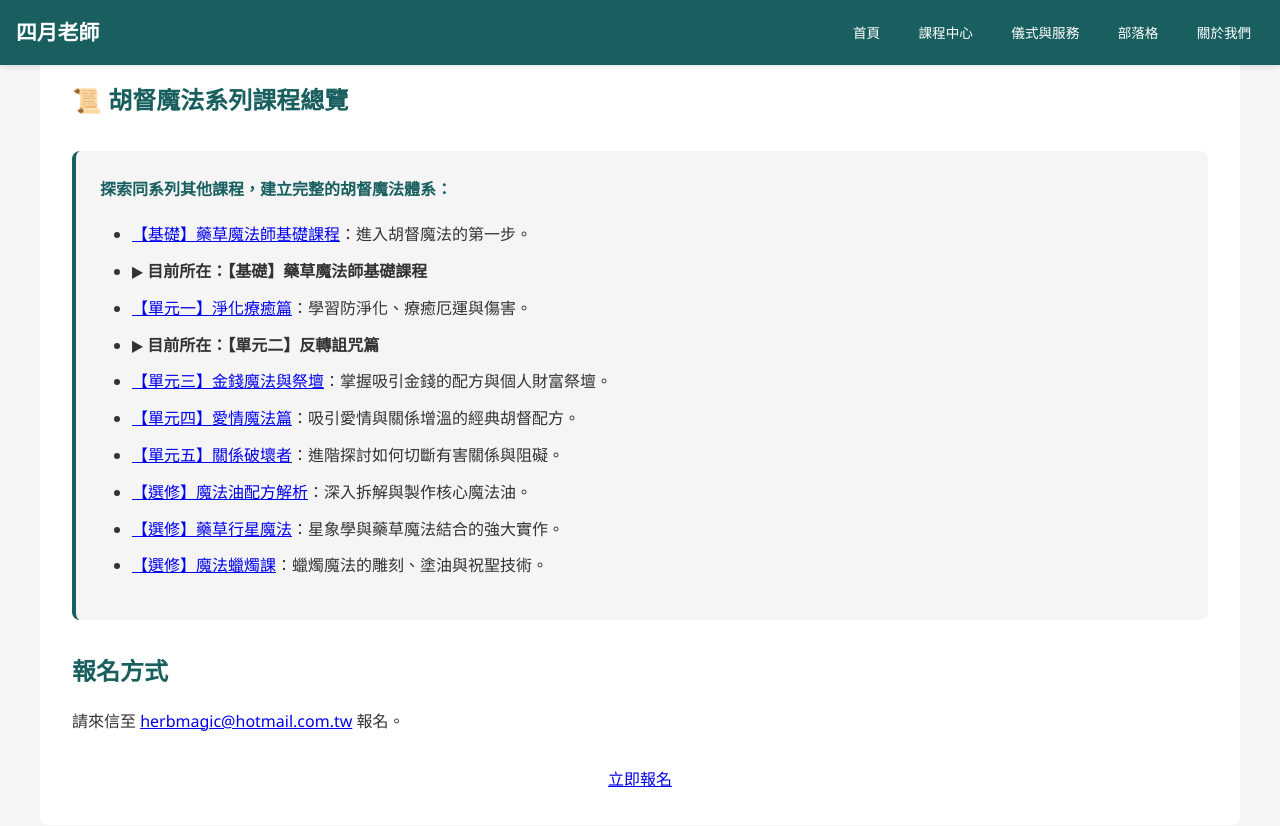
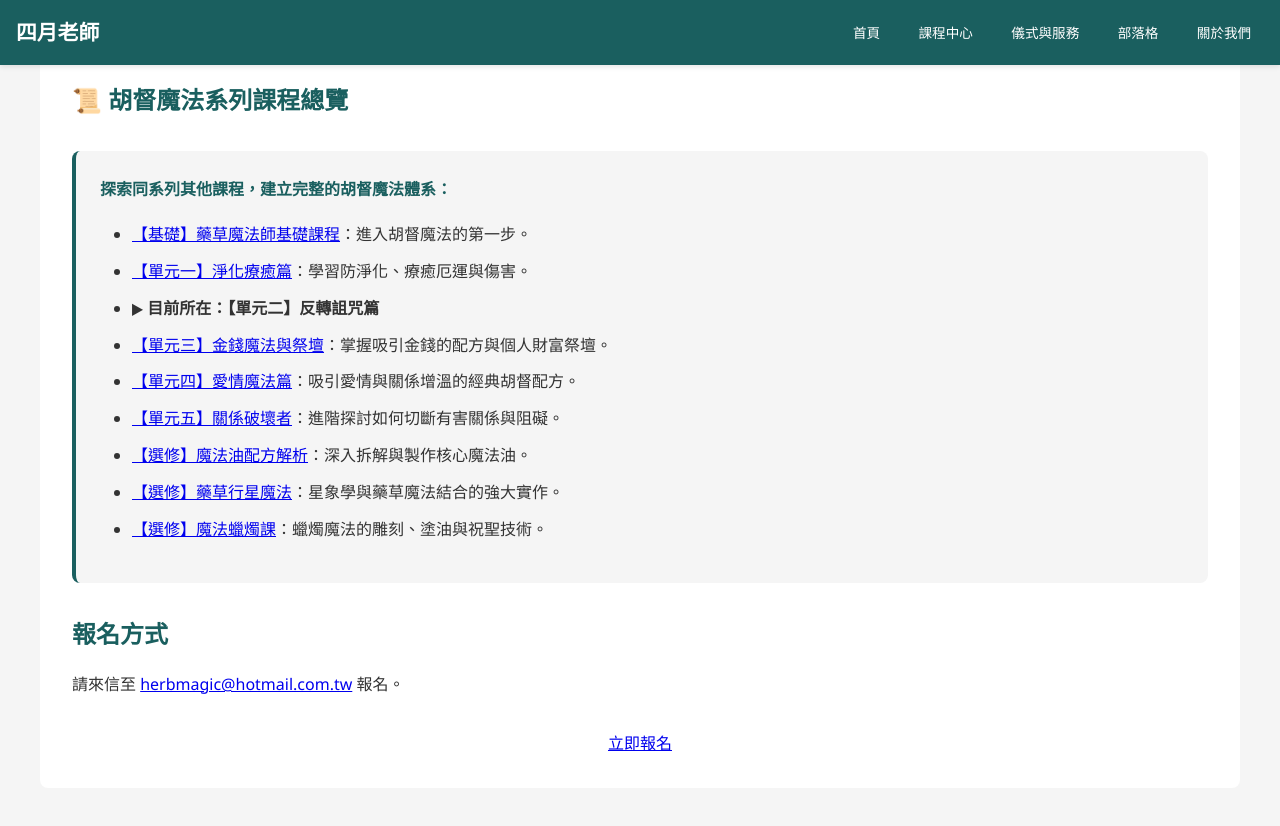
Before and after one commit to light4uliuphone-lang/hoodoo, a Jekyll site: the page built from courses/course-hoodoo-02.html, in a window 1280 px wide and 900 px high, scrolled down 1419 px. Shown: the top 826 px of the window. Built offline with Jekyll 4.4.1, drawn with Linux system fonts in a browser that asks for light colours.

Commit message:
Update course-hoodoo-02.html

```diff
--- a/courses/course-hoodoo-02.html
+++ b/courses/course-hoodoo-02.html
@@ -50,7 +50,6 @@ title: "反轉詛咒篇-胡督魔法二 - 四月老師"
             <p style="margin-bottom: 1rem; font-weight: bold; color: #1a5f5f;">探索同系列其他課程，建立完整的胡督魔法體系：</p>
             <ul style="line-height: 1.8;">
                 <li><a href="/courses/course-hoodoo-00/">【基礎】藥草魔法師基礎課程</a>：進入胡督魔法的第一步。</li>
-                <li><strong>▶ 目前所在：【基礎】藥草魔法師基礎課程</strong></li>
                 <li><a href="/courses/course-hoodoo-01/">【單元一】淨化療癒篇</a>：學習防淨化、療癒厄運與傷害。</li>
                 <li><strong>▶ 目前所在：【單元二】反轉詛咒篇</strong></li>
                 <li><a href="/courses/course-hoodoo-03/">【單元三】金錢魔法與祭壇</a>：掌握吸引金錢的配方與個人財富祭壇。</li>
```
